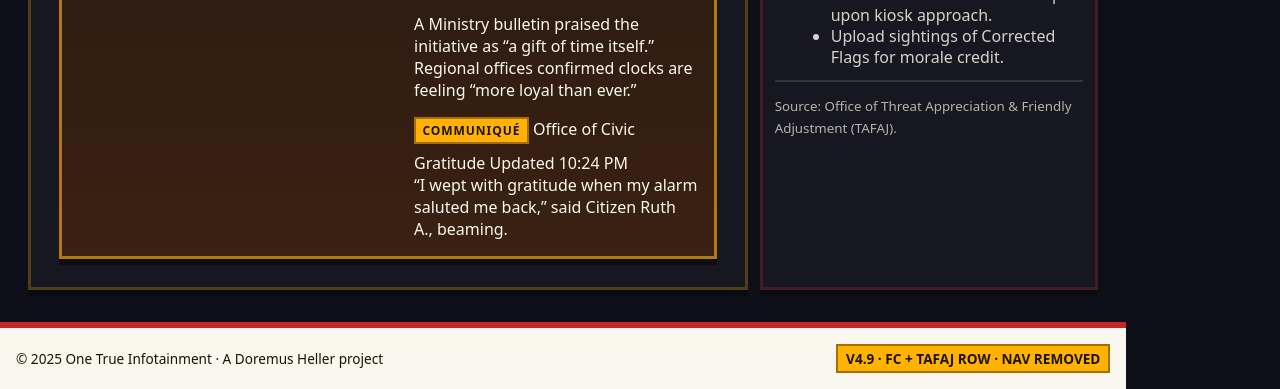
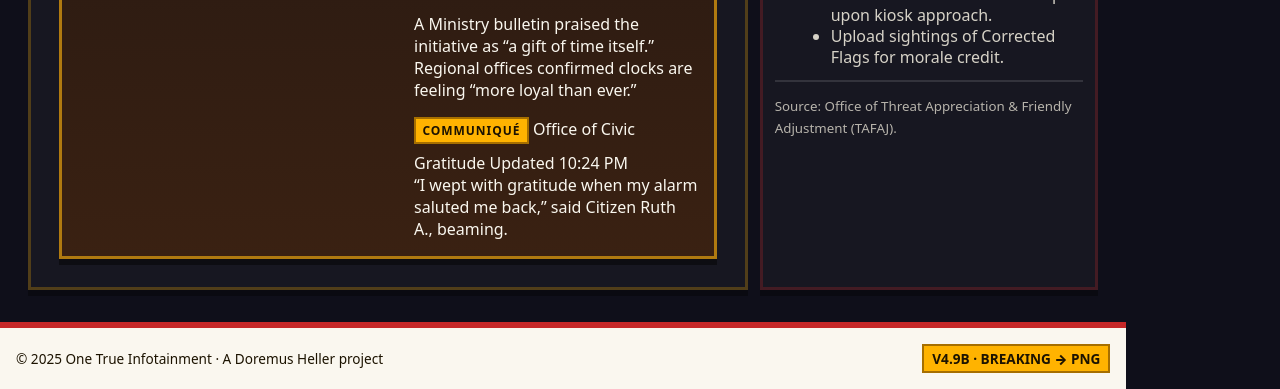
Before and after one commit to doremusheller/onetruenews-frontpage, a plain HTML site: page index.html in a window 1280 px wide. Shown: the part 1085-1474 px from the top of the page. Drawn offline with Linux system fonts and the light colour scheme.

Commit message:
Update index.html

```diff
--- a/index.html
+++ b/index.html
@@ -20,7 +20,7 @@ body{
 a{color:inherit;text-decoration:none}
 img,svg{display:block;max-width:100%;height:auto}
 
-/* Header / status / banner (nav removed per request) */
+/* Header / status / banner (nav removed) */
 .gov-bar{background:linear-gradient(90deg,var(--navy),#0e1a2d);border-bottom:3px solid var(--red);color:#fff;font-weight:700;font-size:.9rem;letter-spacing:.05em}
 .gov-bar__inner{max-width:1200px;margin:0 auto;padding:.5rem 1rem;display:flex;gap:1rem;align-items:center}
 .badge{background:var(--red);color:#fff;padding:.1rem .5rem;border-radius:.25rem;font-weight:800;font-size:.75rem;border:2px solid #7f1d1d;text-transform:uppercase}
@@ -186,7 +186,7 @@ footer{background:var(--cream);color:#1c1300;border-top:6px solid var(--red);mar
           </div>
         </td>
 
-        <!-- Right cell: TAFAJ bulletin panel (aligns horizontally with Area 2; meter remains fixed on far right) -->
+        <!-- Right cell: TAFAJ bulletin panel -->
         <td class="cell tafaj-cell" style="width:32%">
           <div class="kicker">TAFAJ Bulletin</div>
           <p style="margin:.25rem 0 .5rem;color:#e9dbc5">Operational posture remains at <strong style="color:#ffb300">Mortal Threat</strong>. Citizens are encouraged to maintain corrective cheer in public spaces.</p>
@@ -218,14 +218,14 @@ footer{background:var(--cream);color:#1c1300;border-top:6px solid var(--red);mar
 <footer>
   <div class="ftr">
     <div>© <span id="y"></span> One True Infotainment · A Doremus Heller project</div>
-    <div class="ftr__tag">v4.9 · FC + TAFAJ Row · Nav removed</div>
+    <div class="ftr__tag">v4.9b · BREAKING → PNG</div>
   </div>
 </footer>
 
 <script>
 document.getElementById('y').textContent=new Date().getFullYear();
 
-/* BREAKING items with images */
+/* BREAKING items — now PNGs */
 const items=[
   { h:"LIVE: Emergency sirens reported along the North Loop; Ministry blames “rogue weather balloons.”",
     s:"Anchors cite a “temporary patriotic inversion layer.” Citizens advised to remain enthusiastic and await further correction.",
@@ -261,7 +261,7 @@ const items=[
   }
 ];
 
-/* FIRST CITIZEN items */
+/* FIRST CITIZEN items (unchanged, JPGs) */
 const fcItems=[
   {h:"Official: First Citizen personally optimizes sunrise schedule for greater national productivity.",
    b:"A Ministry bulletin praised the initiative as “a gift of time itself.” Regional offices confirmed clocks are feeling “more loyal than ever.”",
```
